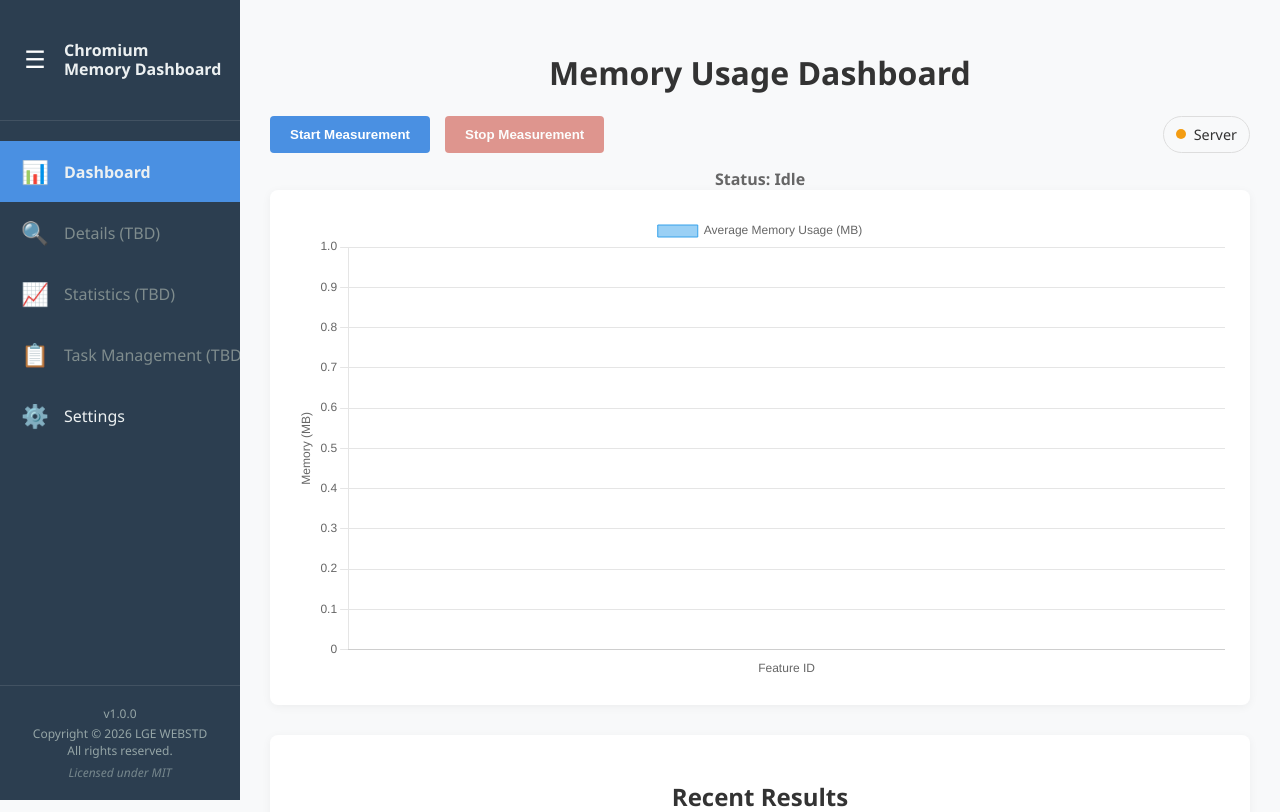
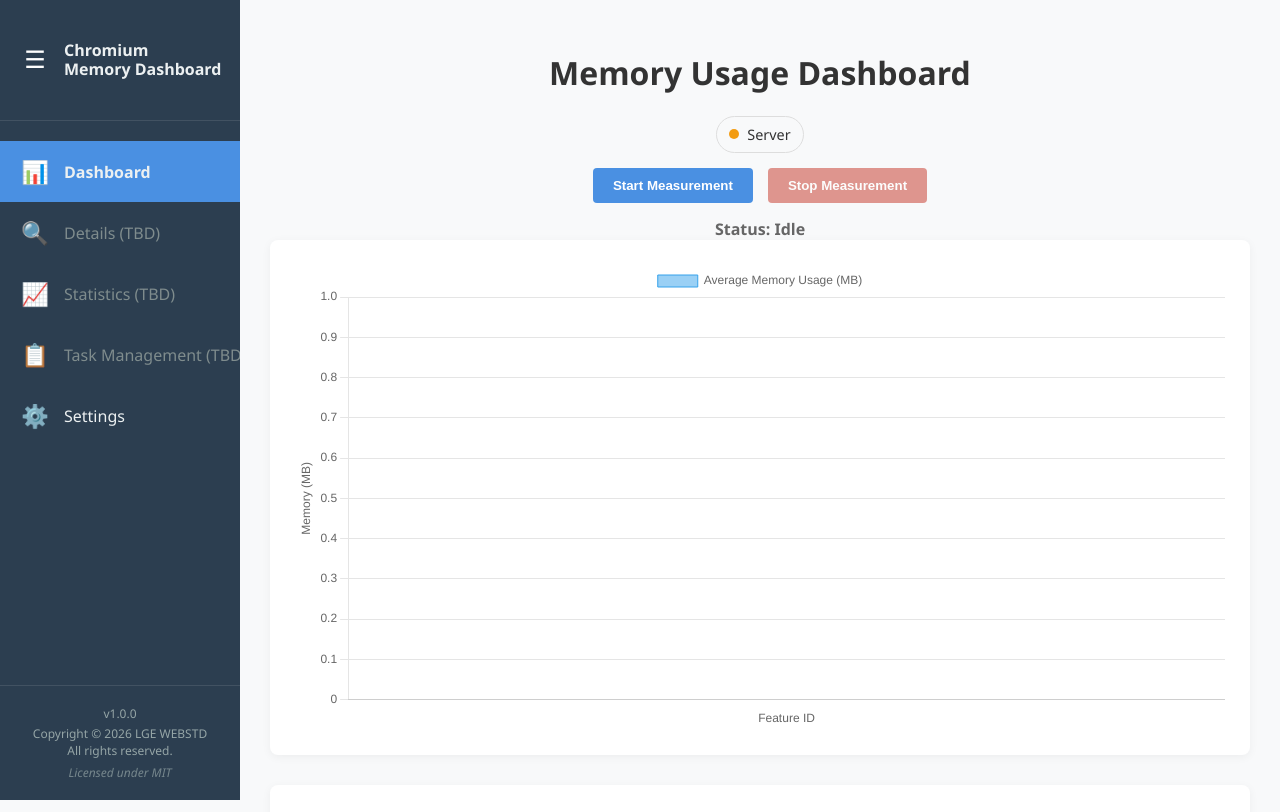
Before and after one commit to lgewst/snu-chromium-memory-dashboard, a Flask app: page / in a window 1280 px wide. Shown: the top 812 px of the page. Run offline with Flask 3, Linux system fonts and the light colour scheme; data that the repository does not hold is empty.

Commit message:
refactor: move vitals widget to a new row

```diff
--- a/static/style.css
+++ b/static/style.css
@@ -317,12 +317,19 @@ th, td {
 .close-modal { font-size: 28px; cursor: pointer; }
 
 
+/* -------------------------------------------------------------------------- */
+/* --- Vitals Widget Styles --- */
+/* -------------------------------------------------------------------------- */
+.vitals-row {
+    display: flex;
+    justify-content: center;
+    margin-bottom: 15px;
+}
 
-/* --- Vitals Widget Styles --- */
 .vitals-container {
-    margin-left: auto; /* 버튼들 오른쪽에 딱 붙도록 밀어냄 */
     position: relative;
     display: flex;
+    flex-direction: column;
     align-items: center;
 }
 
@@ -339,20 +346,17 @@ th, td {
     font-weight: 500;
 }
 
-/* 상태를 나타내는 작은 동그라미 */
 .vitals-indicator {
     width: 10px;
     height: 10px;
     border-radius: 50%;
-    background-color: var(--vital-good); /* 기본값 */
+    background-color: var(--vital-good);
     transition: background-color 0.3s ease;
 }
 
-/* 펼쳐졌을 때의 상세 정보창 (초기엔 숨김) */
 .vitals-detail {
     position: absolute;
-    top: 110%; /* Summary 바로 아래에 위치 */
-    right: 0;
+    top: 110%;
     width: 200px;
     background: white;
     border: 1px solid #ddd;
@@ -360,19 +364,19 @@ th, td {
     padding: 15px;
     box-shadow: 0 4px 12px rgba(0,0,0,0.1);
 
-    /* 스르륵 펼쳐지는 마법 (있어빌리티) */
     opacity: 0;
     visibility: hidden;
     transform: translateY(-10px);
     transition: all 0.3s cubic-bezier(0.25, 0.8, 0.25, 1);
     z-index: 100;
+    pointer-events: none;
 }
 
-/* 컨테이너에 마우스를 올리면 Detail 창 표시 */
-.vitals-container:hover .vitals-detail {
+.vitals-container.expanded .vitals-detail {
     opacity: 1;
     visibility: visible;
     transform: translateY(0);
+    pointer-events: auto;
 }
 
 .vital-item {
@@ -384,3 +388,7 @@ th, td {
 .vital-item:last-child { margin-bottom: 0; }
 .vital-item span:first-child { color: #7f8c8d; }
 .vital-item span:last-child { font-weight: bold; }
+
+/* -------------------------------------------------------------------------- */
+/* --- end Vitals Widget Styles --- */
+/* -------------------------------------------------------------------------- */
--- a/templates/dashboard.html
+++ b/templates/dashboard.html
@@ -10,36 +10,26 @@
 </div>
 
 <div class="controls-card">
+    <div class="vitals-row">
+        <div class="vitals-container" id="vitalsContainer">
+            <div class="vitals-summary" id="vitalsSummary">
+                <span class="vitals-indicator" id="vitalsIndicator"></span>
+                <span id="vitalsLabel">Server</span> </div>
+
+            <div class="vitals-detail">
+                <div class="vital-item"><span>CPU</span><span id="vitalCpu">--%</span></div>
+                <div class="vital-item"><span>RAM</span><span id="vitalRam">--%</span></div>
+                <div class="vital-item"><span>Disk</span><span id="vitalDisk">--GB</span></div>
+                <div class="vital-item"><span>Uptime</span><span id="vitalUptime">--:--</span></div>
+            </div>
+        </div>
+    </div>
+
     <div class="controls-row">
         <button id="startBtn" class="btn btn-primary">Start Measurement</button>
         <button id="stopBtn" class="btn btn-danger" disabled>Stop Measurement</button>
+    </div>
 
-        <div class="vitals-container">
-            <div class="vitals-summary">
-                <span class="vitals-indicator" id="vitalsIndicator"></span>
-                <span>Server</span>
-            </div>
-
-            <div class="vitals-detail">
-                <div class="vital-item">
-                    <span>CPU</span>
-                    <span id="vitalCpu">--%</span>
-                </div>
-                <div class="vital-item">
-                    <span>RAM</span>
-                    <span id="vitalRam">--%</span>
-                </div>
-                <div class="vital-item">
-                    <span>Disk</span>
-                    <span id="vitalDisk">--GB</span>
-                </div>
-                <div class="vital-item">
-                    <span>Uptime</span>
-                    <span id="vitalUptime">--:--</span>
-                </div>
-            </div>
-        </div>
-    </div>
     <div id="status" class="status-indicator">Status: Idle</div>
 </div>
 
```
